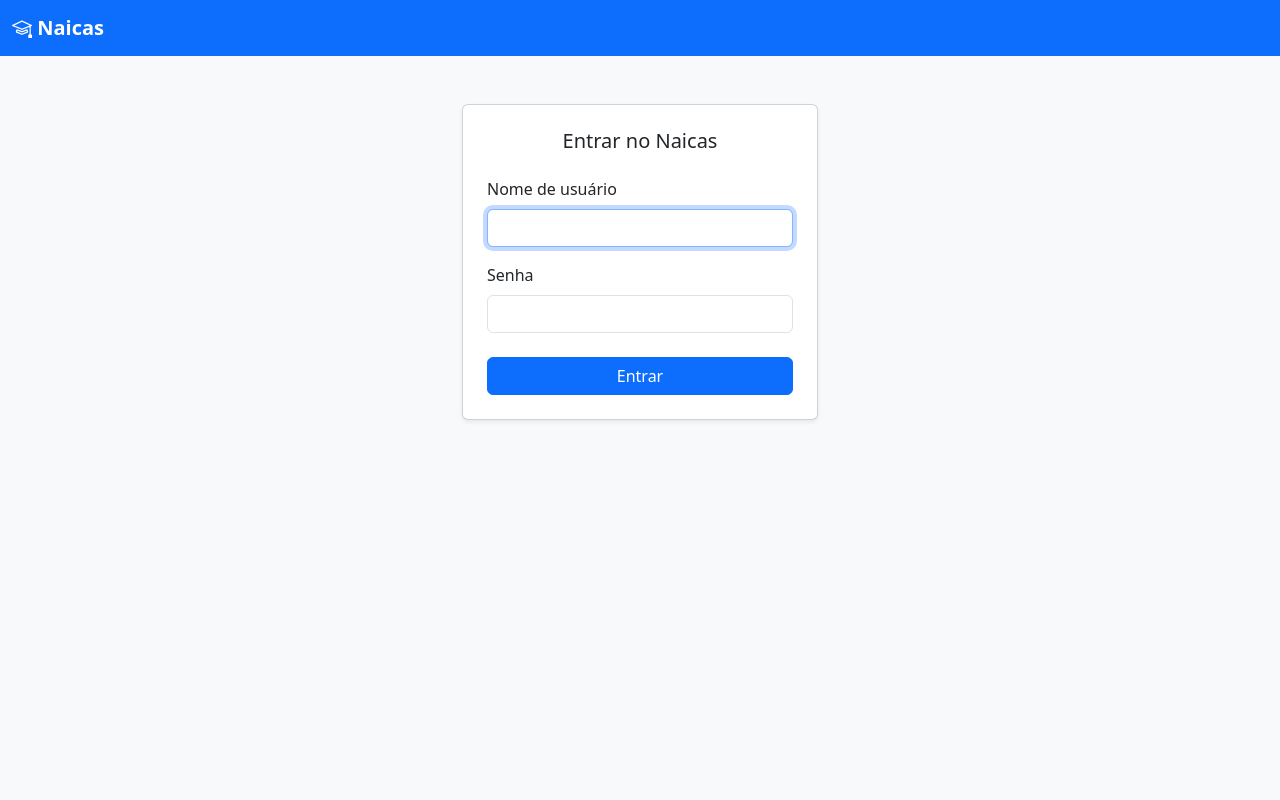
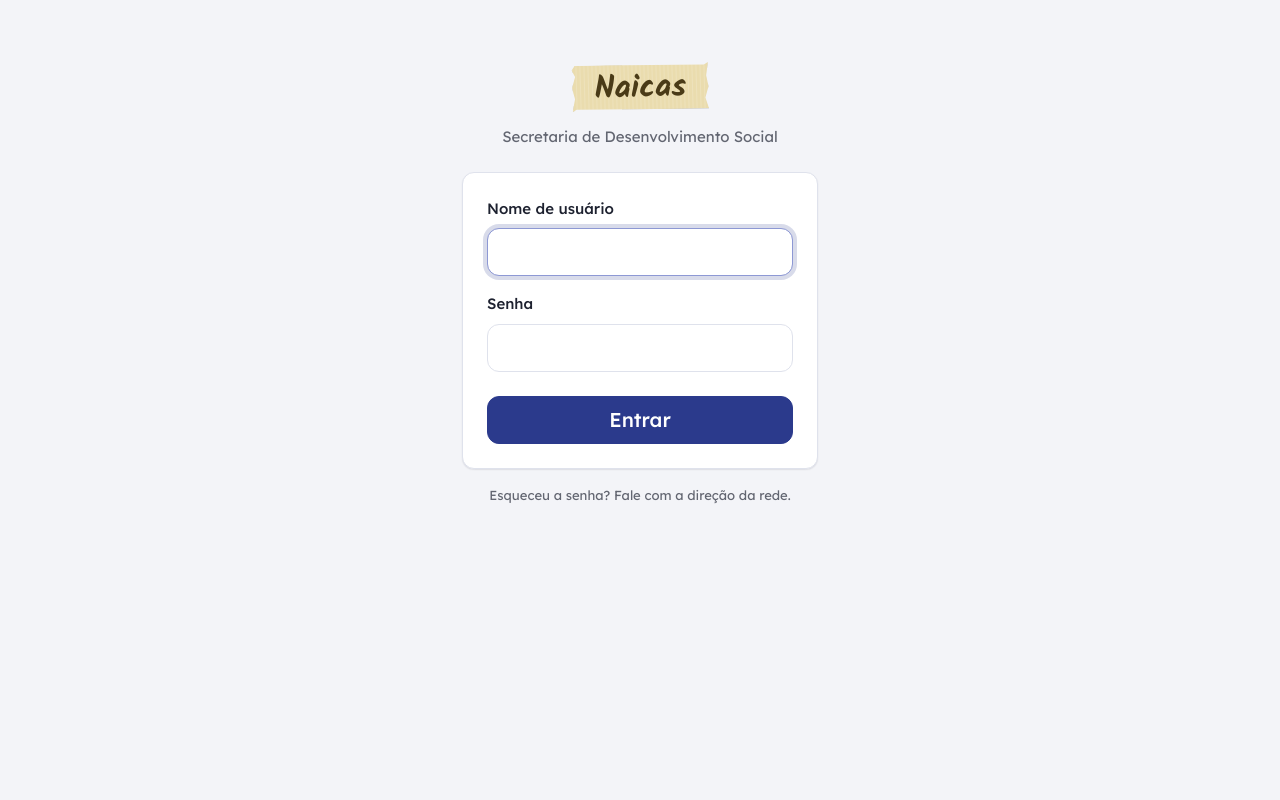
Before and after one commit to rdssystems/Naicas-django, a Django app: page /usuarios/login/ in a window 1280 px wide. Run offline with Django 5.2, Linux system fonts and the light colour scheme; some libraries are stand-ins or nearby versions.

Commit message:
Identidade visual, acesso pela rede local, cargos e unidades reais
- Identidade 'material de escola' (core/static/core/naicas.css): anil,
  urucum, ipe, folha; Lexend; fita crepe (Kalam) como assinatura com o
  nome da unidade na navbar e no login; favicon recolorido
- Chamada no celular: P/F/J em linha larga, observacao so em F/J
- Etiqueta do cargo sob o nome do usuario (Diretor ipe, Coordenador
  verde, Monitor urucum claro)
- WEB_BIND no compose (padrao 127.0.0.1); dev libera rede local/Tailscale
- Tipos de oficina viram botao na pagina de Oficinas; Configuracoes so
  para Diretor; login com 'Secretaria de Desenvolvimento Social'
- Migracao com as 10 unidades Naica de Uberlandia
- 195 testes

Co-Authored-By: Claude Opus 5.5 <noreply@anthropic.com>

```diff
--- /dev/null
+++ b/core/static/core/naicas.css
@@ -0,0 +1,278 @@
+/*
+ * Identidade visual do Naicas: "material de escola de verdade".
+ * Cores dos materiais das oficinas e do cerrado; Lexend (legibilidade) no app
+ * todo; a fita crepe escrita a caneta (Kalam) é a assinatura e aparece só onde
+ * diz "onde você está" (unidade na barra, login).
+ *
+ * Carregado DEPOIS do Bootstrap: sobrescreve variáveis, não reescreve componentes.
+ */
+
+:root {
+    /* Tokens */
+    --naicas-anil: #2b3a8c;
+    --naicas-anil-escuro: #1f2a6b;
+    --naicas-anil-claro: #e6e9f6;
+    --naicas-urucum: #c8471f;
+    --naicas-ipe: #f2b705;
+    --naicas-folha: #2e7a4c;
+    --naicas-papel: #f3f4f8;
+    --naicas-grafite: #1e2230;
+    --naicas-linha: #dfe2ec;
+    --naicas-fita: #eadcae;
+    --naicas-fita-texto: #4a3b17;
+    /* Cargos (etiqueta na barra): tons claros, legíveis sobre o anil */
+    --naicas-cargo-diretor: var(--naicas-ipe);
+    --naicas-cargo-coordenador: #9ad7b0;
+    --naicas-cargo-monitor: #f6b195;
+
+    /* Bootstrap: cores */
+    --bs-primary: var(--naicas-anil);
+    --bs-primary-rgb: 43, 58, 140;
+    --bs-success: var(--naicas-folha);
+    --bs-success-rgb: 46, 122, 76;
+    --bs-danger: var(--naicas-urucum);
+    --bs-danger-rgb: 200, 71, 31;
+    --bs-warning: var(--naicas-ipe);
+    --bs-warning-rgb: 242, 183, 5;
+    --bs-info: #4a64c8;
+    --bs-info-rgb: 74, 100, 200;
+
+    --bs-primary-text-emphasis: var(--naicas-anil-escuro);
+    --bs-primary-bg-subtle: var(--naicas-anil-claro);
+    --bs-primary-border-subtle: #c3c9ea;
+    --bs-info-text-emphasis: var(--naicas-anil-escuro);
+    --bs-info-bg-subtle: #eef1fb;
+    --bs-info-border-subtle: #cdd5f2;
+    --bs-success-text-emphasis: #1d4f31;
+    --bs-success-bg-subtle: #e4f1e8;
+    --bs-success-border-subtle: #b9dcc5;
+    --bs-danger-text-emphasis: #7d2a10;
+    --bs-danger-bg-subtle: #fbe9e3;
+    --bs-danger-border-subtle: #f0c3b4;
+    --bs-warning-text-emphasis: #6b4f00;
+    --bs-warning-bg-subtle: #fdf3d4;
+    --bs-warning-border-subtle: #f6dd8f;
+
+    /* body-bg fica branco: o Bootstrap usa essa cor em cards, campos e menus.
+       O fundo "papel" vai só no <body>. */
+    --bs-body-bg: #ffffff;
+    --bs-body-color: var(--naicas-grafite);
+    --bs-emphasis-color: var(--naicas-grafite);
+    --bs-secondary-color: rgba(30, 34, 48, 0.68);
+    --bs-border-color: var(--naicas-linha);
+    --bs-link-color: var(--naicas-anil);
+    --bs-link-color-rgb: 43, 58, 140;
+    --bs-link-hover-color: var(--naicas-anil-escuro);
+    --bs-link-hover-color-rgb: 31, 42, 107;
+    --bs-focus-ring-color: rgba(43, 58, 140, 0.3);
+
+    /* Bootstrap: tipografia e formas */
+    --bs-body-font-family: 'Lexend', system-ui, -apple-system, 'Segoe UI', sans-serif;
+    --bs-body-font-size: 0.9375rem;
+    --bs-body-line-height: 1.55;
+    --bs-border-radius: 0.5rem;
+    --bs-border-radius-sm: 0.375rem;
+    --bs-border-radius-lg: 0.75rem;
+}
+
+body {
+    background-color: var(--naicas-papel);
+    font-feature-settings: 'tnum' 1; /* números alinhados: CPF, datas, contagens */
+}
+
+h1, .h1, h2, .h2, h3, .h3, h4, .h4, h5, .h5 {
+    font-weight: 600;
+    letter-spacing: -0.015em;
+    color: var(--naicas-grafite);
+}
+
+h6.text-uppercase, .h6.text-uppercase {
+    font-size: 0.75rem;
+    letter-spacing: 0.08em;
+    font-weight: 600;
+}
+
+.text-muted { color: var(--bs-secondary-color) !important; }
+
+/* ---------- Assinatura: fita crepe escrita a caneta ---------- */
+.fita {
+    display: inline-block;
+    position: relative;
+    padding: 0.2rem 1rem 0.05rem;
+    font-family: 'Kalam', 'Comic Sans MS', cursive;
+    font-weight: 700;
+    font-size: 1.15rem;
+    line-height: 1.3;
+    color: var(--naicas-fita-texto);
+    /* textura de papel crepe: vincos verticais finos */
+    background:
+        repeating-linear-gradient(90deg, rgba(255, 255, 255, 0.16) 0 1px, transparent 1px 4px),
+        var(--naicas-fita);
+    box-shadow: 0 1px 2px rgba(0, 0, 0, 0.22);
+    transform: rotate(-1.6deg);
+    /* pontas rasgadas */
+    clip-path: polygon(
+        0 10%, 2.5% 0, 97% 5%, 100% 0, 98.5% 28%, 100% 52%, 97.5% 76%, 100% 100%,
+        3% 95%, 0 100%, 2% 72%, 0 48%, 2.5% 24%
+    );
+    white-space: nowrap;
+}
+
+.fita-grande { font-size: 2rem; padding: 0.25rem 1.4rem 0.05rem; }
+
+/* ---------- Barra do topo ---------- */
+.navbar-naicas {
+    background: var(--naicas-anil);
+    box-shadow: inset 0 -3px 0 var(--naicas-anil-escuro);
+}
+.navbar-naicas .navbar-brand { padding-block: 0.25rem; margin-right: 1.5rem; }
+.navbar-naicas .navbar-brand:hover .fita,
+.navbar-naicas .navbar-brand:focus-visible .fita { transform: rotate(0deg); }
+.navbar-naicas {
+    --bs-navbar-color: rgba(255, 255, 255, 0.82);
+    --bs-navbar-hover-color: #ffffff;
+    --bs-navbar-active-color: #ffffff;
+}
+.navbar-naicas .nav-link { font-weight: 500; }
+
+/* Nome do usuário + etiqueta do cargo, empilhados */
+.usuario-nav {
+    display: inline-flex;
+    flex-direction: column;
+    align-items: flex-start;
+    gap: 0.15rem;
+    line-height: 1.15;
+}
+.cargo {
+    display: inline-block;
+    padding: 0.1rem 0.5rem;
+    border-radius: 999px;
+    font-size: 0.66rem;
+    font-weight: 600;
+    letter-spacing: 0.07em;
+    text-transform: uppercase;
+    color: var(--naicas-grafite);
+}
+.cargo-diretor { background: var(--naicas-cargo-diretor); }
+.cargo-coordenador { background: var(--naicas-cargo-coordenador); }
+.cargo-monitor { background: var(--naicas-cargo-monitor); }
+
+.faixa-foco {
+    background: var(--naicas-anil-claro);
+    border-bottom: 1px solid var(--bs-primary-border-subtle);
+    color: var(--naicas-anil-escuro);
+}
+
+/* ---------- Componentes ---------- */
+.card {
+    --bs-card-border-color: var(--naicas-linha);
+    --bs-card-border-radius: 0.75rem;
+}
+.shadow-sm { box-shadow: 0 1px 2px rgba(30, 34, 48, 0.06), 0 1px 1px rgba(30, 34, 48, 0.04) !important; }
+
+/* Cards de atalho do painel */
+a.card { transition: border-color 0.15s ease, transform 0.15s ease; }
+a.card:hover { border-color: var(--naicas-anil); transform: translateY(-2px); }
+a.card .bi { color: var(--naicas-anil); }
+
+.table { --bs-table-bg: transparent; }
+.table-light { --bs-table-bg: #f7f8fb; --bs-table-color: var(--bs-secondary-color); }
+.table > thead th { font-size: 0.75rem; text-transform: uppercase; letter-spacing: 0.06em; font-weight: 600; }
+
+.btn { font-weight: 500; }
+.btn-primary {
+    --bs-btn-bg: var(--naicas-anil);
+    --bs-btn-border-color: var(--naicas-anil);
+    --bs-btn-hover-bg: var(--naicas-anil-escuro);
+    --bs-btn-hover-border-color: var(--naicas-anil-escuro);
+    --bs-btn-active-bg: var(--naicas-anil-escuro);
+    --bs-btn-active-border-color: var(--naicas-anil-escuro);
+    --bs-btn-disabled-bg: var(--naicas-anil);
+    --bs-btn-disabled-border-color: var(--naicas-anil);
+    --bs-btn-focus-shadow-rgb: 43, 58, 140;
+}
+.btn-outline-primary {
+    --bs-btn-color: var(--naicas-anil);
+    --bs-btn-border-color: var(--naicas-anil);
+    --bs-btn-hover-bg: var(--naicas-anil);
+    --bs-btn-hover-border-color: var(--naicas-anil);
+    --bs-btn-active-bg: var(--naicas-anil-escuro);
+    --bs-btn-active-border-color: var(--naicas-anil-escuro);
+    --bs-btn-disabled-color: var(--naicas-anil);
+    --bs-btn-disabled-border-color: var(--naicas-anil);
+    --bs-btn-focus-shadow-rgb: 43, 58, 140;
+}
+.btn-success, .btn-outline-success {
+    --bs-btn-hover-bg: var(--naicas-folha);
+    --bs-btn-hover-border-color: var(--naicas-folha);
+    --bs-btn-active-bg: var(--naicas-folha);
+    --bs-btn-active-border-color: var(--naicas-folha);
+    --bs-btn-focus-shadow-rgb: 46, 122, 76;
+}
+.btn-success { --bs-btn-bg: var(--naicas-folha); --bs-btn-border-color: var(--naicas-folha); --bs-btn-hover-bg: #256340; }
+.btn-outline-success { --bs-btn-color: var(--naicas-folha); --bs-btn-border-color: var(--naicas-folha); }
+.btn-danger, .btn-outline-danger {
+    --bs-btn-hover-bg: var(--naicas-urucum);
+    --bs-btn-hover-border-color: var(--naicas-urucum);
+    --bs-btn-active-bg: var(--naicas-urucum);
+    --bs-btn-active-border-color: var(--naicas-urucum);
+    --bs-btn-focus-shadow-rgb: 200, 71, 31;
+}
+.btn-outline-danger { --bs-btn-color: var(--naicas-urucum); --bs-btn-border-color: var(--naicas-urucum); }
+.btn-outline-warning {
+    --bs-btn-color: #8a6500;
+    --bs-btn-border-color: #d9a304;
+    --bs-btn-hover-color: var(--naicas-grafite);
+    --bs-btn-hover-bg: var(--naicas-ipe);
+    --bs-btn-hover-border-color: var(--naicas-ipe);
+    --bs-btn-active-color: var(--naicas-grafite);
+    --bs-btn-active-bg: var(--naicas-ipe);
+    --bs-btn-active-border-color: var(--naicas-ipe);
+    --bs-btn-focus-shadow-rgb: 242, 183, 5;
+}
+.btn-link { --bs-btn-color: var(--naicas-anil); --bs-btn-hover-color: var(--naicas-anil-escuro); }
+
+.dropdown-menu {
+    --bs-dropdown-link-active-bg: var(--naicas-anil);
+    --bs-dropdown-border-color: var(--naicas-linha);
+    --bs-dropdown-border-radius: 0.6rem;
+    box-shadow: 0 8px 24px rgba(30, 34, 48, 0.12);
+}
+.pagination {
+    --bs-pagination-color: var(--naicas-anil);
+    --bs-pagination-active-bg: var(--naicas-anil);
+    --bs-pagination-active-border-color: var(--naicas-anil);
+}
+.list-group { --bs-list-group-active-bg: var(--naicas-anil); --bs-list-group-active-border-color: var(--naicas-anil); }
+
+.text-bg-warning { color: var(--naicas-grafite) !important; }
+
+/* Formulários */
+.form-control:focus, .form-select:focus {
+    border-color: #8d98d4;
+    box-shadow: 0 0 0 0.25rem rgba(43, 58, 140, 0.18);
+}
+.form-check-input:checked { background-color: var(--naicas-anil); border-color: var(--naicas-anil); }
+.form-check-input:focus { border-color: #8d98d4; box-shadow: 0 0 0 0.25rem rgba(43, 58, 140, 0.18); }
+.form-label { font-weight: 500; }
+
+/* Foco de teclado sempre visível (no fundo anil vira amarelo ipê) */
+:focus-visible { outline: 3px solid rgba(43, 58, 140, 0.55); outline-offset: 2px; }
+.navbar-naicas :focus-visible { outline-color: var(--naicas-ipe); }
+
+/* ---------- Chamada: P / F / J com as cores do material ---------- */
+.grupo-presenca { width: 100%; }
+.grupo-presenca .btn { flex: 1 1 0; padding-block: 0.55rem; font-weight: 600; }
+@media (min-width: 576px) {
+    .grupo-presenca { width: auto; }
+    .grupo-presenca .btn { flex: 0 0 auto; min-width: 3.25rem; padding-block: 0.375rem; }
+}
+
+/* ---------- Login ---------- */
+.login-cabecalho { text-align: center; margin: 2.5rem 0 1.5rem; }
+.login-cabecalho p { margin-top: 0.9rem; color: var(--bs-secondary-color); }
+
+@media (prefers-reduced-motion: reduce) {
+    *, *::before, *::after { transition: none !important; animation: none !important; }
+    a.card:hover { transform: none; }
+}
--- a/core/templates/core/base.html
+++ b/core/templates/core/base.html
@@ -7,16 +7,21 @@
     <link rel="icon" href="{% static 'core/favicon.svg' %}" type="image/svg+xml">
     <link rel="icon" href="{% static 'core/favicon-32.png' %}" type="image/png" sizes="32x32">
     <link rel="apple-touch-icon" href="{% static 'core/apple-touch-icon.png' %}">
-    <meta name="theme-color" content="#0d6efd">
+    <meta name="theme-color" content="#2b3a8c">
+    <link rel="preconnect" href="https://fonts.googleapis.com">
+    <link rel="preconnect" href="https://fonts.gstatic.com" crossorigin>
+    <link href="https://fonts.googleapis.com/css2?family=Kalam:wght@700&family=Lexend:wght@400;500;600;700&display=swap" rel="stylesheet">
     <link href="https://cdn.jsdelivr.net/npm/bootstrap@5.3.3/dist/css/bootstrap.min.css" rel="stylesheet">
     <link href="https://cdn.jsdelivr.net/npm/bootstrap-icons@1.11.3/font/bootstrap-icons.min.css" rel="stylesheet">
+    <link href="{% static 'core/naicas.css' %}" rel="stylesheet">
     {% block extra_head %}{% endblock %}
 </head>
-<body class="bg-light d-flex flex-column min-vh-100">
+<body class="d-flex flex-column min-vh-100">
     {% block navbar %}
-    <nav class="navbar navbar-expand-lg navbar-dark bg-primary">
+    <nav class="navbar navbar-expand-lg navbar-dark navbar-naicas">
         <div class="container-fluid">
-            <a class="navbar-brand fw-semibold" href="{% url 'core:home' %}"><i class="bi bi-mortarboard"></i> {{ active_escola.nome|default:"Naicas" }}</a>
+            {# Fita crepe com o nome da unidade: "onde você está", como a etiqueta da porta da sala. #}
+            <a class="navbar-brand" href="{% url 'core:home' %}" title="Início"><span class="fita">{{ active_escola.nome|default:"Naicas" }}</span></a>
             {% if user.is_authenticated %}
             <button class="navbar-toggler" type="button" data-bs-toggle="collapse" data-bs-target="#menu" aria-controls="menu" aria-expanded="false" aria-label="Abrir menu">
                 <span class="navbar-toggler-icon"></span>
@@ -27,17 +32,14 @@
                     <li class="nav-item"><a class="nav-link" href="{% url 'oficinas:lista' %}">{% if is_monitor %}Minhas oficinas{% else %}Oficinas{% endif %}</a></li>
                     {% if is_diretor or is_coordenador %}
                     <li class="nav-item"><a class="nav-link" href="{% url 'alunos:lista' %}">Alunos</a></li>
+                    {% endif %}
+                    {% if is_diretor %}
                     <li class="nav-item dropdown">
                         <a class="nav-link dropdown-toggle" href="#" role="button" data-bs-toggle="dropdown" aria-expanded="false">Configurações</a>
                         <ul class="dropdown-menu">
-                            {% if is_diretor %}
                             <li><a class="dropdown-item" href="{% url 'escolas:lista' %}"><i class="bi bi-building"></i> Unidades</a></li>
                             <li><a class="dropdown-item" href="{% url 'usuarios:lista' %}"><i class="bi bi-people"></i> Usuários</a></li>
-                            {% endif %}
-                            <li><a class="dropdown-item" href="{% url 'oficinas:tipos' %}"><i class="bi bi-tags"></i> Tipos de oficina</a></li>
-                            {% if is_diretor %}
                             <li><a class="dropdown-item" href="{% url 'anexos:tipos' %}"><i class="bi bi-file-earmark-text"></i> Tipos de documento</a></li>
-                            {% endif %}
                         </ul>
                     </li>
                     {% endif %}
@@ -46,7 +48,7 @@
                     {% if is_diretor %}
                     <li class="nav-item dropdown">
                         <a class="nav-link dropdown-toggle" href="#" role="button" data-bs-toggle="dropdown" aria-expanded="false" title="Trocar de unidade">
-                            <i class="bi bi-building"></i> {% if escola_em_foco %}{{ escola_em_foco.nome }}{% else %}Visão geral{% endif %}
+                            <i class="bi bi-building"></i> {% if escola_em_foco %}Trocar unidade{% else %}Visão geral{% endif %}
                         </a>
                         <ul class="dropdown-menu dropdown-menu-end">
                             <li><h6 class="dropdown-header">Ver dados de</h6></li>
@@ -71,8 +73,14 @@
                     </li>
                     {% endif %}
                     <li class="nav-item dropdown">
-                        <a class="nav-link dropdown-toggle" href="#" role="button" data-bs-toggle="dropdown" aria-expanded="false">
-                            <i class="bi bi-person-circle"></i> {{ user.get_full_name|default:user.username }}
+                        <a class="nav-link dropdown-toggle d-flex align-items-center gap-2" href="#" role="button" data-bs-toggle="dropdown" aria-expanded="false">
+                            <i class="bi bi-person-circle fs-5"></i>
+                            <span class="usuario-nav">
+                                <span>{{ user.get_full_name|default:user.username }}</span>
+                                {% if is_diretor %}<span class="cargo cargo-diretor">Diretor</span>
+                                {% elif is_coordenador %}<span class="cargo cargo-coordenador">Coordenador</span>
+                                {% elif is_monitor %}<span class="cargo cargo-monitor">Monitor</span>{% endif %}
+                            </span>
                         </a>
                         <ul class="dropdown-menu dropdown-menu-end">
                             <li><span class="dropdown-item-text small text-muted">
@@ -96,9 +104,9 @@
         </div>
     </nav>
     {% if escola_em_foco %}
-    <div class="bg-primary-subtle border-bottom border-primary-subtle small">
+    <div class="faixa-foco small">
         <div class="container-fluid d-flex flex-wrap justify-content-between align-items-center gap-2 py-1">
-            <span><i class="bi bi-building"></i> Você está dentro da unidade <strong>{{ escola_em_foco.nome }}</strong>: oficinas, alunos e frequência mostram só ela.</span>
+            <span><i class="bi bi-building"></i> <span class="d-none d-md-inline">Você está dentro da unidade </span><strong>{{ escola_em_foco.nome }}</strong><span class="d-none d-md-inline">: oficinas, alunos e frequência mostram só ela.</span></span>
             <form method="post" action="{% url 'escolas:selecionar_foco' %}" class="mb-0">
                 {% csrf_token %}
                 <input type="hidden" name="escola" value="">
--- a/docker-compose.yml
+++ b/docker-compose.yml
@@ -28,8 +28,10 @@ services:
       - .:/app
       - static_volume:/app/staticfiles
       - media_volume:/app/media
+    # Padrão: só esta máquina (127.0.0.1). Para outros aparelhos da rede
+    # (ou o Tailscale) acessarem, defina WEB_BIND=0.0.0.0 no .env.
     ports:
-      - "${WEB_PORT:-8020}:8000"
+      - "${WEB_BIND:-127.0.0.1}:${WEB_PORT:-8020}:8000"
     env_file:
       - .env
     environment:
--- a/oficinas/templates/oficinas/oficina_list.html
+++ b/oficinas/templates/oficinas/oficina_list.html
@@ -9,7 +9,10 @@
         {% if active_escola %}<div class="small text-muted">{{ active_escola }}</div>{% endif %}
     </div>
     {% if not is_monitor %}
-    <a href="{% url 'oficinas:criar' %}" class="btn btn-primary"><i class="bi bi-plus-lg"></i> Nova oficina</a>
+    <div class="d-flex flex-wrap gap-2">
+        <a href="{% url 'oficinas:tipos' %}" class="btn btn-outline-primary"><i class="bi bi-tags"></i> Tipos de oficina</a>
+        <a href="{% url 'oficinas:criar' %}" class="btn btn-primary"><i class="bi bi-plus-lg"></i> Nova oficina</a>
+    </div>
     {% endif %}
 </div>
 
--- a/oficinas/templates/oficinas/tipo_list.html
+++ b/oficinas/templates/oficinas/tipo_list.html
@@ -3,10 +3,11 @@
 {% block title %}Tipos de oficina{% endblock %}
 
 {% block content %}
-<div class="d-flex justify-content-between align-items-center mb-3">
+<a href="{% url 'oficinas:lista' %}" class="small text-decoration-none"><i class="bi bi-arrow-left"></i> Oficinas</a>
+<div class="d-flex justify-content-between align-items-center mt-2 mb-3">
     <div>
         <h1 class="h4 mb-0">Tipos de oficina</h1>
-        {% if is_coordenador %}<div class="small text-muted">{{ active_escola }}</div>{% endif %}
+        {% if active_escola %}<div class="small text-muted">{{ active_escola }}</div>{% endif %}
     </div>
     <a href="{% url 'oficinas:tipo_criar' %}" class="btn btn-primary"><i class="bi bi-plus-lg"></i> Novo tipo</a>
 </div>
--- a/usuarios/templates/usuarios/login.html
+++ b/usuarios/templates/usuarios/login.html
@@ -3,30 +3,37 @@
 
 {% block title %}Entrar{% endblock %}
 
+{# Sem barra do topo: a fita grande do cabeçalho já faz o papel da marca. #}
+{% block navbar %}{% endblock %}
+
 {% block content %}
 <div class="row justify-content-center">
     <div class="col-sm-10 col-md-6 col-lg-4">
-        <div class="card shadow-sm mt-4">
+        <header class="login-cabecalho">
+            <span class="fita fita-grande">Naicas</span>
+            <p>Secretaria de Desenvolvimento Social</p>
+        </header>
+        <div class="card shadow-sm">
             <div class="card-body p-4">
-                <h1 class="h5 mb-4 text-center">Entrar no Naicas</h1>
                 {% if form.errors %}
-                    <div class="alert alert-danger small">Usuário ou senha incorretos.</div>
+                    <div class="alert alert-danger small">Usuário ou senha incorretos. Confira e tente de novo.</div>
                 {% endif %}
                 <form method="post">
                     {% csrf_token %}
                     <input type="hidden" name="next" value="{{ next }}">
                     <div class="mb-3">
                         <label class="form-label" for="{{ form.username.id_for_label }}">Nome de usuário</label>
-                        {% render_field form.username class="form-control" autofocus="autofocus" %}
+                        {% render_field form.username class="form-control form-control-lg" autofocus="autofocus" autocapitalize="none" %}
                     </div>
                     <div class="mb-4">
                         <label class="form-label" for="{{ form.password.id_for_label }}">Senha</label>
-                        {% render_field form.password class="form-control" %}
+                        {% render_field form.password class="form-control form-control-lg" %}
                     </div>
-                    <button type="submit" class="btn btn-primary w-100">Entrar</button>
+                    <button type="submit" class="btn btn-primary btn-lg w-100">Entrar</button>
                 </form>
             </div>
         </div>
+        <p class="small text-muted text-center mt-3">Esqueceu a senha? Fale com a direção da rede.</p>
     </div>
 </div>
 {% endblock %}
```
Also changed, not shown: CLAUDE.md (+3 -1 lines), escolas/tests.py (+14 -4 lines), frequencia/templates/frequencia/chamada.html (+9 -4 lines), oficinas/tests.py (+12 -0 lines), usuarios/tests.py (+22 -0 lines), core/static/core/apple-touch-icon.png, core/static/core/favicon-32.png, core/static/core/favicon.ico, core/static/core/favicon.svg, escolas/migrations/0002_unidades_naica_uberlandia.py (added), 1 other file.
